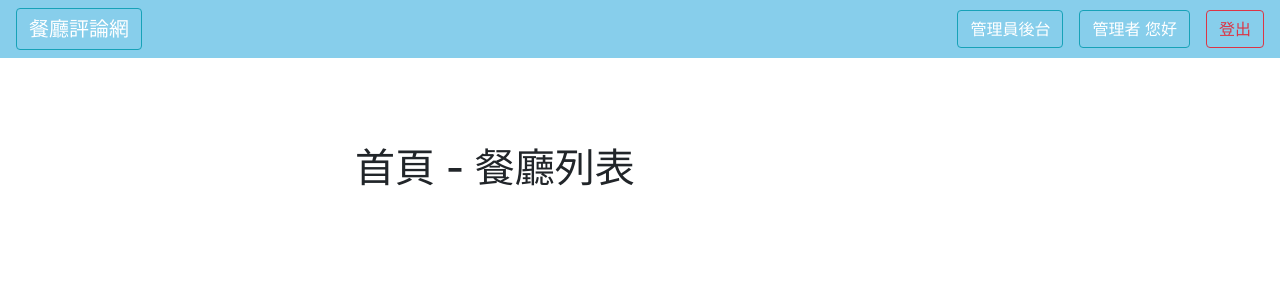
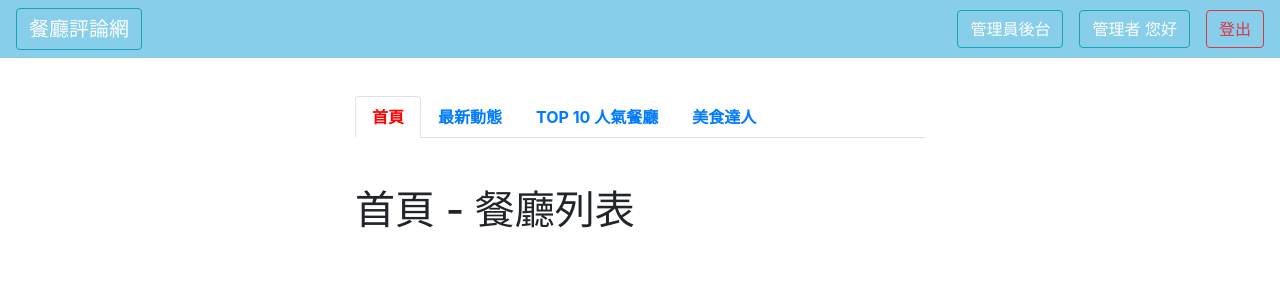
Before and after one commit to yun856839/restaurant-forum-front-end-vue, a Vue app: page /admin/restaurants/new#/restaurants in a window 1280 px wide. Shown: the top 300 px of the page. Built offline with nearby package versions, Linux system fonts and the light colour scheme.

Commit message:
Add uuid & NavTabs

```diff
--- a/package.json
+++ b/package.json
@@ -12,6 +12,7 @@
     "core-js": "^3.6.5",
     "jquery": "^3.6.0",
     "popper.js": "^1.16.1",
+    "uuid": "^8.3.2",
     "vue": "^2.6.11",
     "vue-router": "^3.2.0"
   },
--- /dev/null
+++ b/src/components/NavTabs.vue
@@ -0,0 +1,52 @@
+<template>
+  <ul class="nav nav-tabs mb-4">
+
+    <li v-for="tab in tabs" :key="tab.id" class="nav-item">
+      <router-link
+        :to="tab.path"
+        class="nav-link"
+      >
+        {{ tab.title }}
+      </router-link>
+    </li>
+
+  </ul>
+</template>
+
+<script>
+import {v4 as uuidv4} from 'uuid'
+export default {
+  data() {
+    return {
+      tabs: [
+        {
+          id: uuidv4(),
+          title: '首頁',
+          path: '/restaurants'
+        },
+        {
+          id: uuidv4(),
+          title: '最新動態',
+          path: '/restaurants/feeds'
+        },
+        {
+          id: uuidv4(),
+          title: 'TOP 10 人氣餐廳',
+          path: '/restaurants/top'
+        },
+        {
+          id: uuidv4(),
+          title: '美食達人',
+          path: '/users/top'
+        }
+      ]
+    }
+  }
+}
+</script>
+
+<style>
+  .active {
+    color: red !important;
+  }
+</style>
--- a/src/router/index.js
+++ b/src/router/index.js
@@ -50,6 +50,7 @@
 ]
 
 const router = new VueRouter({
+  linkExactActiveClass: 'active',
   routes
 })
 
--- a/src/views/Restaurants.vue
+++ b/src/views/Restaurants.vue
@@ -1,7 +1,17 @@
 <template>
   <div class="container py-5">
+    <NavTabs />
     <h1 class="mt-5">
       首頁 - 餐廳列表
     </h1>
   </div>
 </template>
+
+<script>
+import NavTabs from './../components/NavTabs'
+export default {
+  components: {
+    NavTabs
+  }
+}
+</script>
--- a/src/views/RestaurantsFeeds.vue
+++ b/src/views/RestaurantsFeeds.vue
@@ -1,7 +1,17 @@
 <template>
   <div class="container py-5">
+    <NavTabs />
     <h1 class="mt-5">
       最新動態
     </h1>
   </div>
 </template>
+
+<script>
+import NavTabs from './../components/NavTabs'
+export default {
+  components: {
+    NavTabs
+  }
+}
+</script>
--- a/src/views/RestaurantsTop.vue
+++ b/src/views/RestaurantsTop.vue
@@ -1,7 +1,17 @@
 <template>
   <div class="container py-5">
+    <NavTabs />
     <h1 class="mt-5">
       人氣餐廳
     </h1>
   </div>
 </template>
+
+<script>
+import NavTabs from './../components/NavTabs'
+export default {
+  components: {
+    NavTabs
+  }
+}
+</script>
--- a/src/views/UsersTop.vue
+++ b/src/views/UsersTop.vue
@@ -1,7 +1,17 @@
 <template>
   <div class="container py-5">
+    <NavTabs />
     <h1 class="mt-5">
       美食達人
     </h1>
   </div>
 </template>
+
+<script>
+import NavTabs from './../components/NavTabs'
+export default {
+  components: {
+    NavTabs
+  }
+}
+</script>
```
Also changed, not shown: 1 other file (tests, documents, lock files or other folders).
